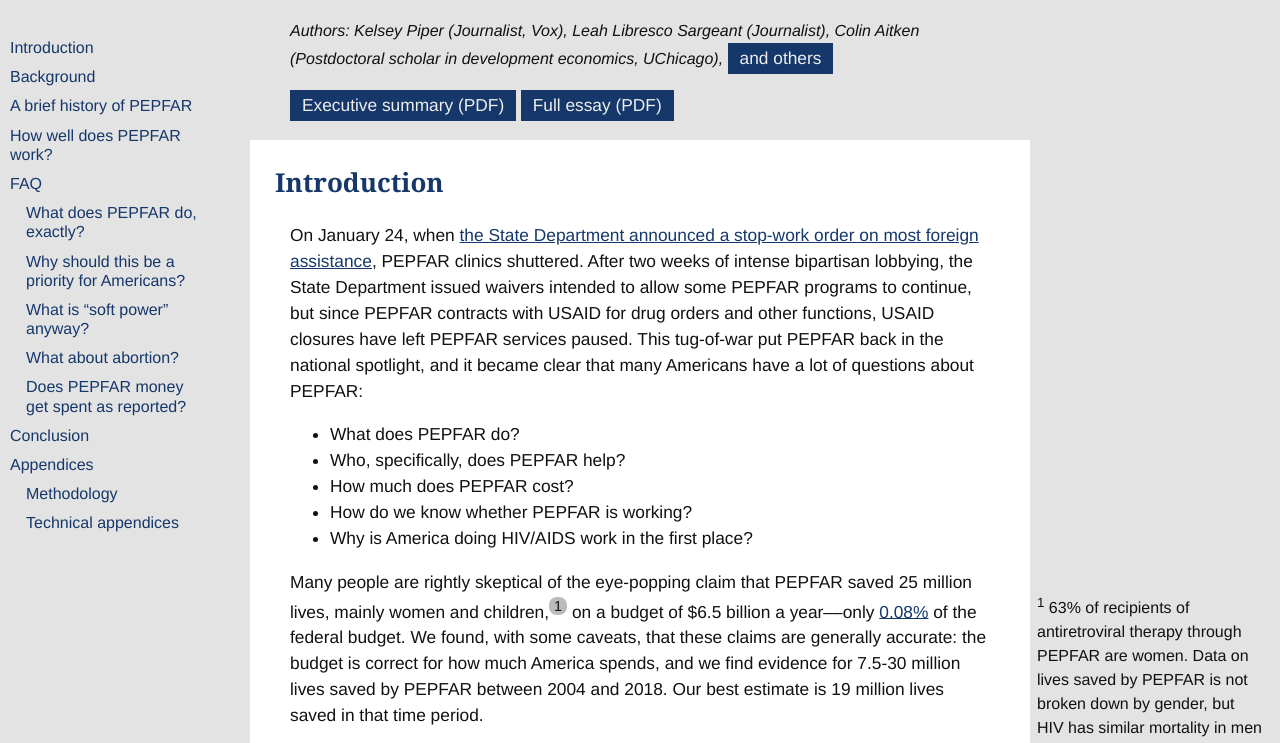
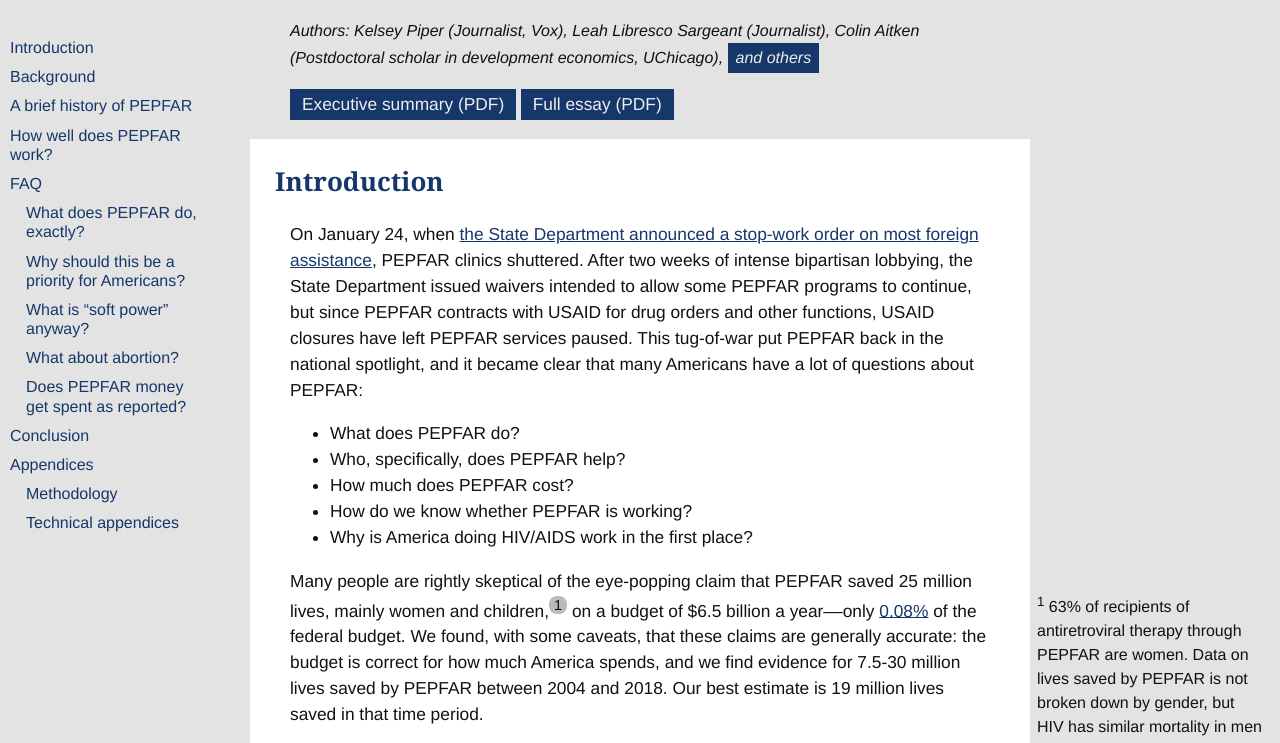
Before and after one commit to SerineMolecule/pepfar, a plain HTML site: page index.html in a window 1280 px wide. Shown: the part 102-845 px from the top of the page. Drawn offline with Linux system fonts and the light colour scheme.

Commit message:
Make the byline "others" button fit in better

```diff
--- a/index.html
+++ b/index.html
@@ -172,6 +172,12 @@
 
 	cursor: pointer;
 	font: 13pt "Helvetica Neue", "Neue Helvetica", Helvetica, Arial, sans-serif;
+}
+.smallbutton {
+	font-size: 12pt;
+	padding: 3px 8px;
+	font-style: inherit;
+	font: inherit;
 }
 .button:hover, a.button:hover, .dark a.button:hover {
 	background: #446aa2;
@@ -908,7 +914,7 @@
 byline.insertAdjacentHTML(
 	'afterend',
 	'<div class="byline-show"><p><em>Authors: Kelsey Piper (Journalist, Vox), Leah Libresco Sargeant (Journalist), Colin Aitken (Postdoctoral scholar in development economics, UChicago), ' +
-	'<button class="button" onclick="showByline();return false">and others</button></em></p></div>'
+	'<button class="button smallbutton" onclick="showByline();return false">and others</button></em></p></div>'
 );
 byline.style.display = 'none';
 function showByline() {
```
